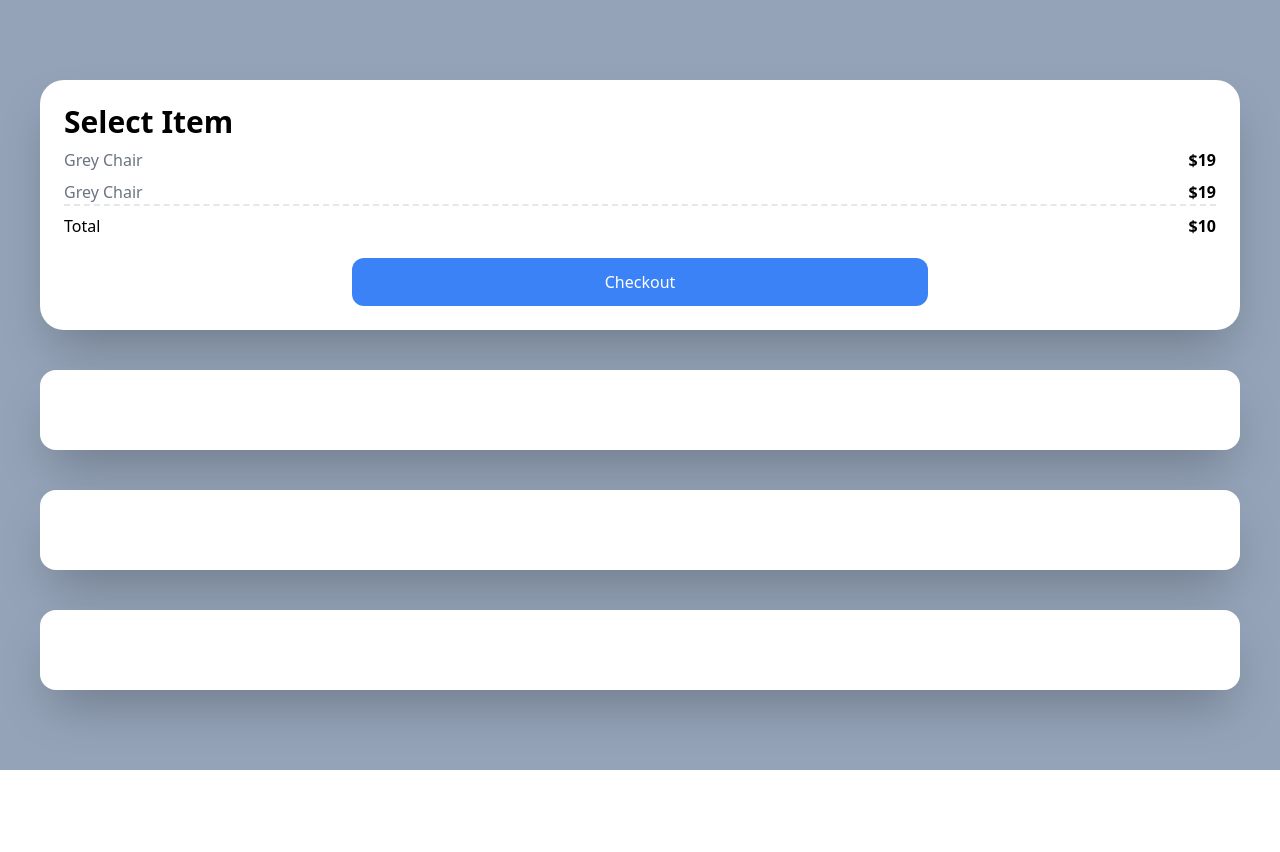
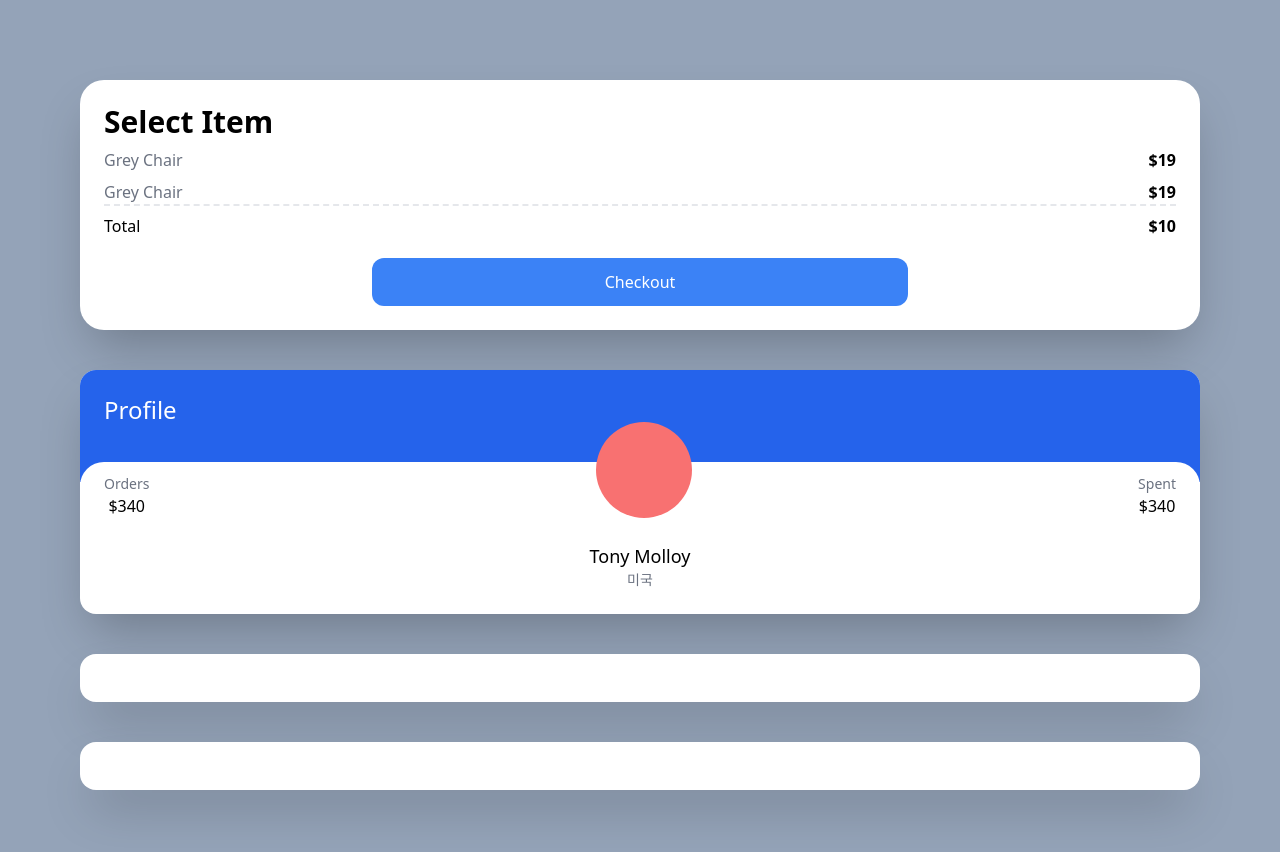
Before and after one commit to kanaheo/carrot-market, a Next.js app: page / in a window 1280 px wide. Shown: the top 852 px of the page. Before the commit the page ends 800 px from the top, so only its background shows below. Built offline with nearby package versions, Linux system fonts and the light colour scheme.

Commit message:
tailwind practice

```diff
--- a/pages/index.tsx
+++ b/pages/index.tsx
@@ -2,7 +2,7 @@
 
 const Home: NextPage = () => {
   return (
-    <div className="bg-slate-400 py-20 px-10 grid gap-10">
+    <div className="bg-slate-400 py-20 px-20 grid gap-10">
       <div className="bg-white p-6 rounded-3xl shadow-2xl">
         <span className="font-semibold text-3xl">Select Item</span>
         <div className="flex justify-between my-2">
@@ -21,9 +21,30 @@
           Checkout
         </div>
       </div>
-      <div className="bg-white p-10 rounded-2xl shadow-2xl"></div>
-      <div className="bg-white p-10 rounded-2xl shadow-2xl"></div>
-      <div className="bg-white p-10 rounded-2xl shadow-2xl"></div>
+      <div className="bg-white overflow-hidden rounded-2xl shadow-2xl">
+        <div className="bg-blue-600 p-6 pb-14">
+          <span className="text-white text-2xl">Profile</span>
+        </div>
+        <div className="rounded-3xl p-6 bg-white relative -top-5">
+          <div className="flex relative -top-16 items-end justify-between">
+            <div className="flex flex-col items-center ">
+              <span className="text-sm text-gray-500">Orders</span>
+              <span className="font-medium">$340</span>
+            </div>
+            <div className="h-24 w-24 bg-red-400 rounded-full" />
+            <div className="flex flex-col items-center ">
+              <span className="text-sm text-gray-500">Spent</span>
+              <span className="font-medium">$340</span>
+            </div>
+          </div>
+          <div className="relative flex flex-col items-center -mt-10 -mb-5">
+            <span className="text-lg font-medium">Tony Molloy</span>
+            <span className="text-sm text-gray-500">미국</span>
+          </div>
+        </div>
+      </div>
+      <div className="bg-white p-6 rounded-2xl shadow-2xl"></div>
+      <div className="bg-white p-6 rounded-2xl shadow-2xl"></div>
     </div>
   );
 };
```
